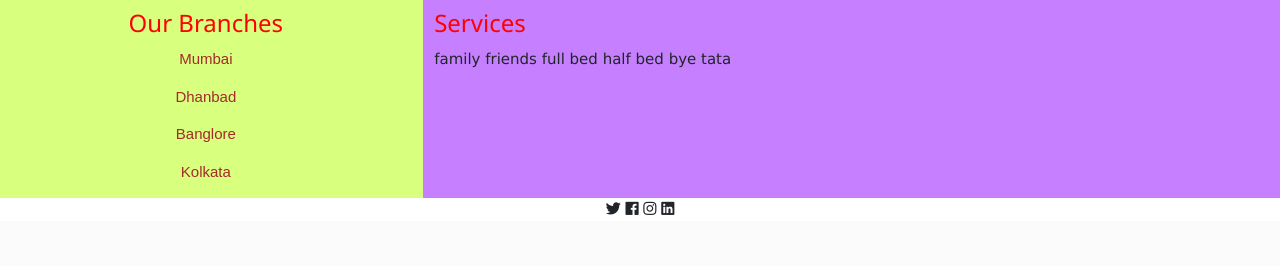
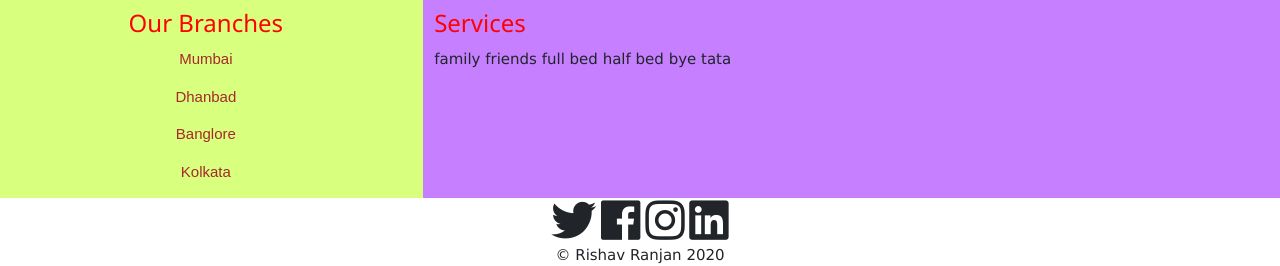
Before and after one commit to rishav-67/apnaghar1, a Django app: page /about/ in a window 1280 px wide. Shown: the part 1246-1512 px from the top of the page. Before the commit the page ends 1461 px from the top, so only its background shows below. Run offline with Django 3.2, Linux system fonts and the light colour scheme; some libraries are stand-ins or nearby versions.

Commit message:
Update foot.html

```diff
--- a/ghar_dikhao/templates/ghar_dikhao/foot.html
+++ b/ghar_dikhao/templates/ghar_dikhao/foot.html
@@ -20,12 +20,18 @@
 
     </div>
     <div class="container fot">
-        <i class="fab fa-twitter"></i>
-        <i class="fab fa-facebook"></i>
-        <i class="fab fa-instagram"></i>
-        <i class="fab fa-linkedin"></i>
+        <i class="fab fa-twitter fa-3x llo"></i>
+        <i class="fab fa-facebook fa-3x llo"></i>
+        <i class="fab fa-instagram fa-3x llo"></i>
+        <i class="fab fa-linkedin fa-3x llo"></i>
     </div>
 
 
 
 </div>
+<div class="row">
+    <div class="col-md-12 col-sm-12 ic kkl">
+        <center>&#169; Rishav Ranjan 2020</center>
+    <div>
+
+</div>
```
